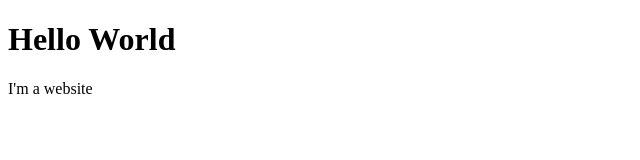
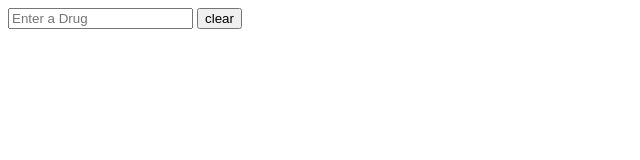
Before and after one commit to amsche/PRA3006-Project, a plain HTML site: page Index.html in a window 1280 px wide. Shown: the whole page, without its empty margins (0-640 px from the left). Drawn offline with Linux system fonts and the light colour scheme.

Commit message:
Added basic search bar not yet functional

```diff
--- a/Index.html
+++ b/Index.html
@@ -1,11 +1,25 @@
 <!DOCTYPE html>
-<html>
-<body>
-<h1>Hello World</h1>
-<p>I'm a website</p>
-</body>
-</html>
+   <html lang="en">
+      <head>
+        <meta charset="UTF-8">
+        <meta http-equiv="X-UA-Compatible" content="IE=edge">
+        <meta name="viewport" content="width=device-width, initial-scale=1.0">
+        <title>Search Bar</title>
+        <link rel="stylesheet" href="style.css">
+      </head>
+      <body>
+        <div class="form-container">
+            <form class="form">
+                <input id="search" type="text" class="input" placeholder="Enter a Drug"/>
+                <button id="clear" class="clear-results">clear</button>
+            </form>
 
-<script>
+         </div>
+        <div class="results-container>
+            <ul class="results-list" id="list">
 
-</script>
+            </ul>
+        </div>
+        <script src="index.js"></script>
+      </body>
+   </html>
```
Also changed, not shown: Index.js (added), style.css (added).
